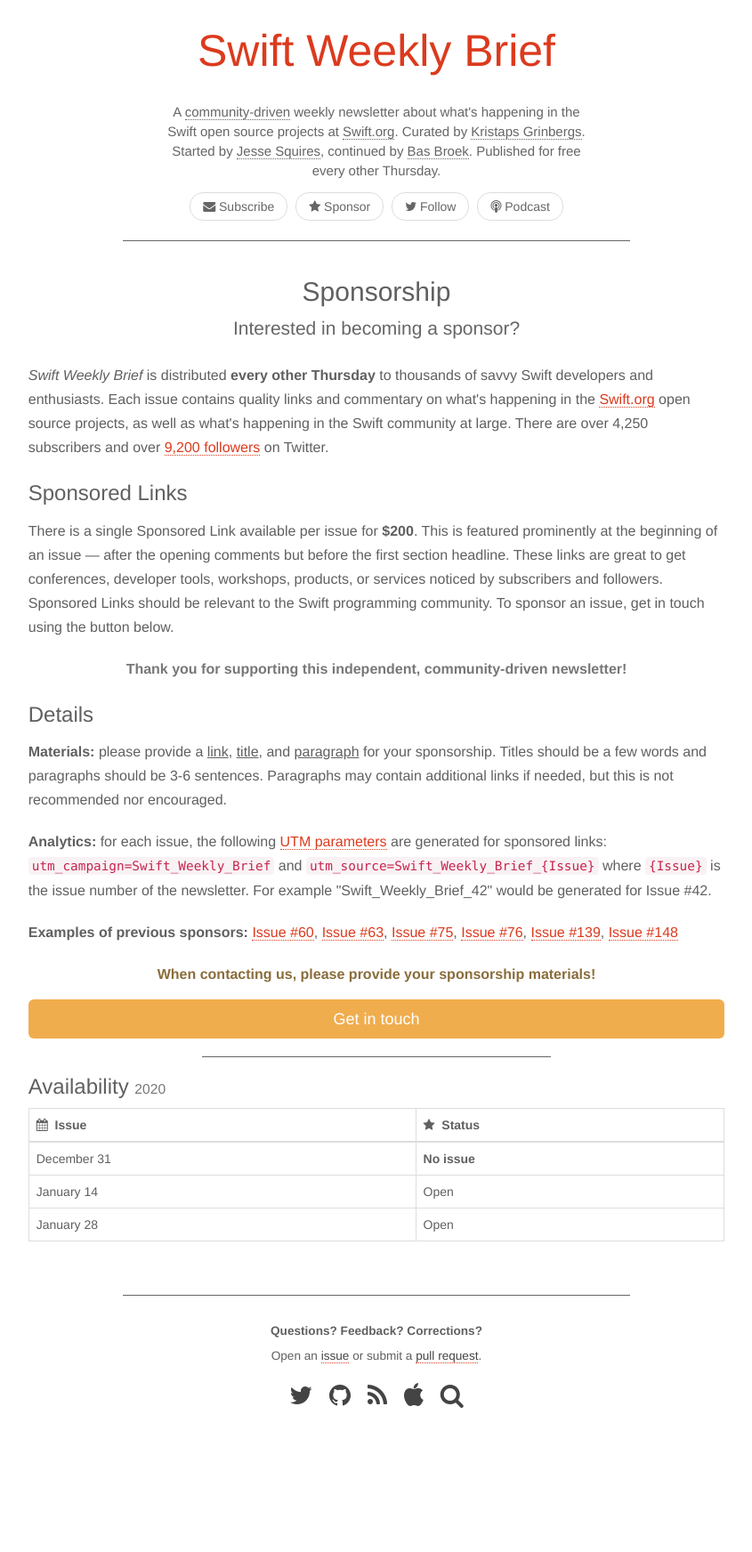
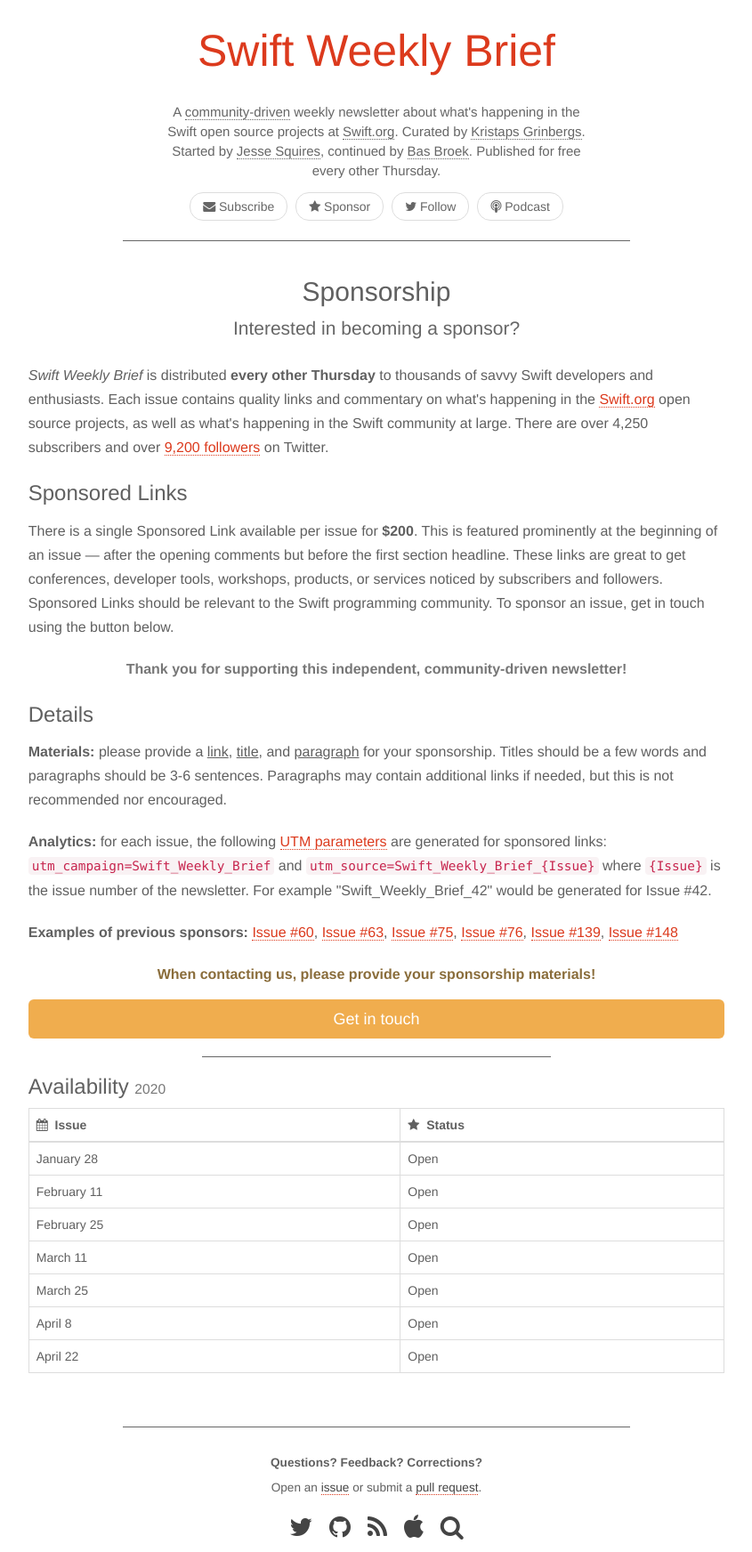
Before and after one commit to SwiftWeekly/swiftweekly.github.io, a Jekyll site: the page built from sponsorship.md, in a window 1280 px wide. Shown: the whole page at 89% size, without its empty margins (217-1062 px from the left). Built offline with Jekyll 4.4.1, drawn with Linux system fonts in a browser that asks for light colours; before the commit the page ends 1596 px from its top, so only the background shows below that.

Commit message:
Update sponsorship.md

```diff
--- a/sponsorship.md
+++ b/sponsorship.md
@@ -60,9 +60,13 @@
 <div class="table-responsive" markdown="1">
 | <i class="fa fa-calendar" aria-hidden="true"></i>&nbsp; Issue | <i class="fa fa-star" aria-hidden="true"></i>&nbsp; Status |
 |:-|:-|
-| December 31  | **No issue** |
-| January 14   | Open |
 | January 28   | Open |
+| February 11   | Open |
+| February 25   | Open |
+| March 11   | Open |
+| March 25   | Open |
+| April 8   | Open |
+| April 22   | Open |
 {: class="table table-bordered"}
 </div>
 
```
